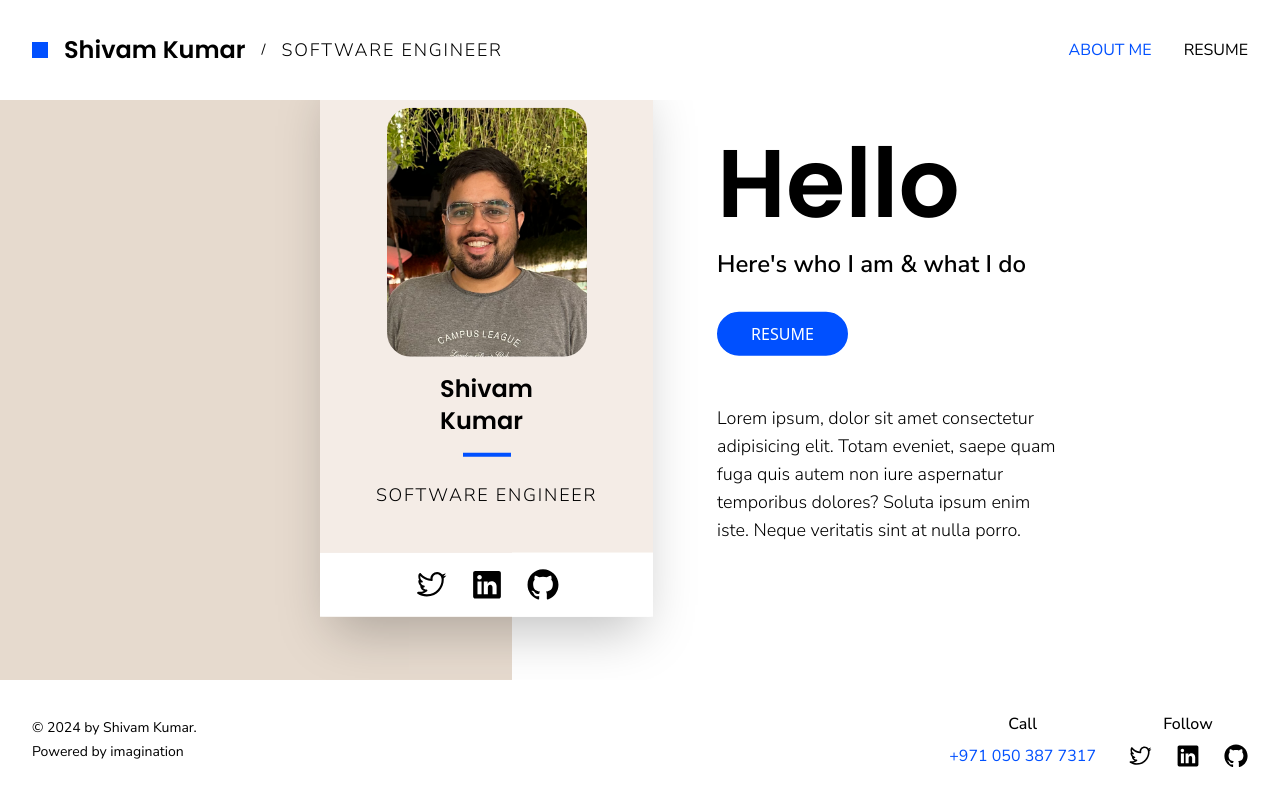
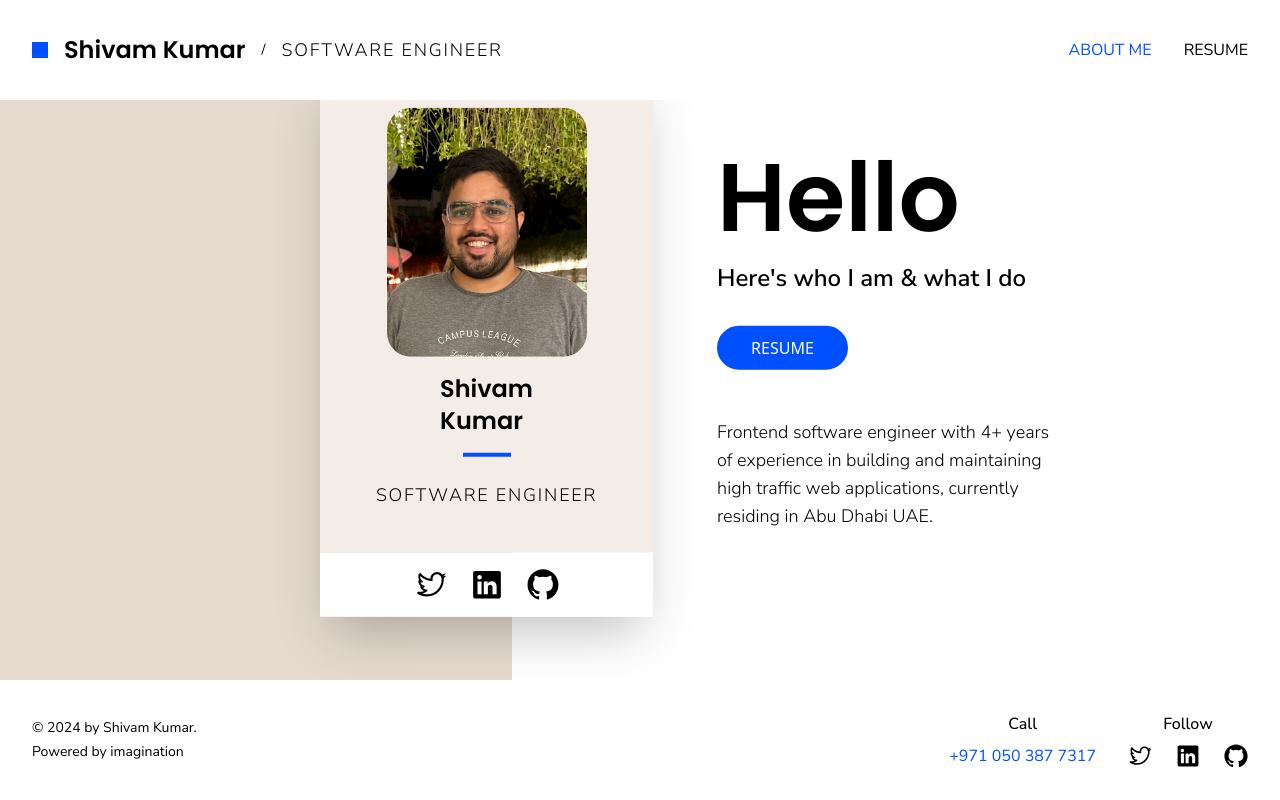
Before and after one commit to riverrz/portfolio, a Next.js app: page / in a window 1280 px wide. Built offline with nearby package versions, Linux system fonts and the light colour scheme.

Commit message:
Add a short summary

```diff
--- a/src/app/(home)/page.tsx
+++ b/src/app/(home)/page.tsx
@@ -24,10 +24,9 @@ export default function Home() {
               </Link>
             </div>
             <p className="font-secondary text-lg font-light sm:mt-12">
-              Lorem ipsum, dolor sit amet consectetur adipisicing elit. Totam
-              eveniet, saepe quam fuga quis autem non iure aspernatur temporibus
-              dolores? Soluta ipsum enim iste. Neque veritatis sint at nulla
-              porro.
+              Frontend software engineer with 4+ years of experience in building
+              and maintaining high traffic web applications, currently residing
+              in Abu Dhabi UAE.
             </p>
           </div>
         </div>
```
